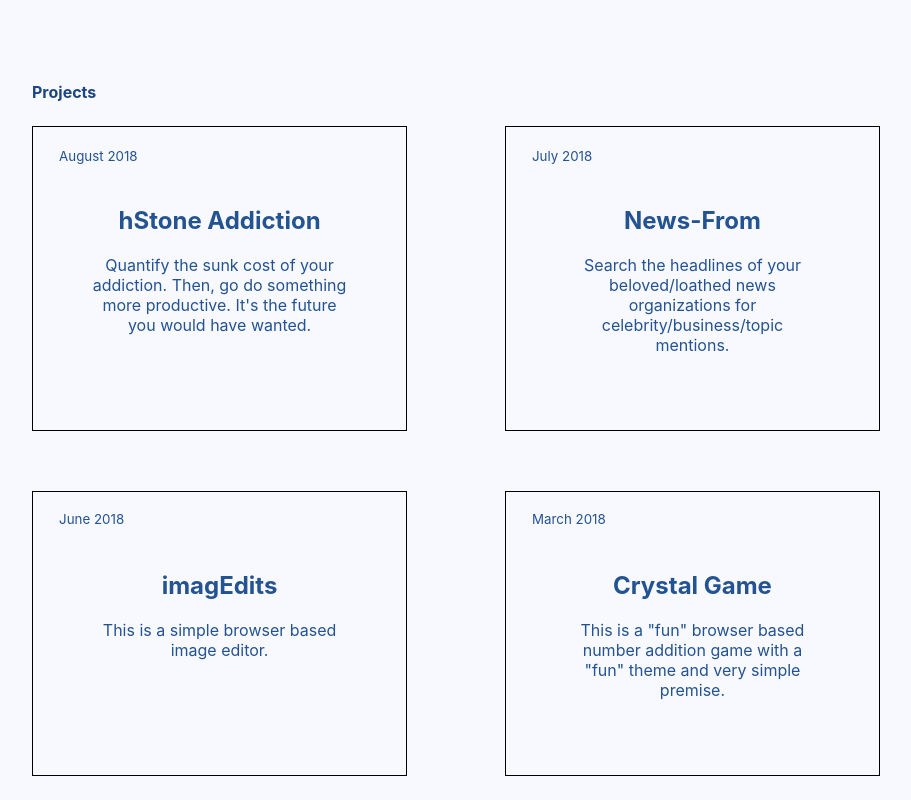
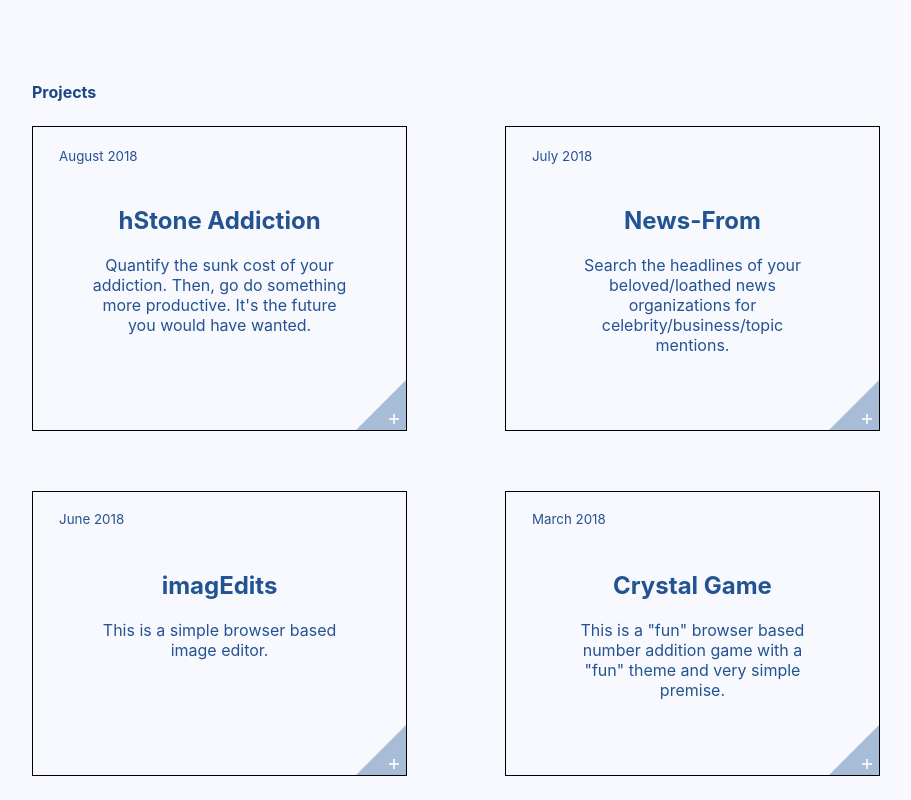
Before and after one commit to JuliusDorfman/jdorfj, a React (Create React App) app: page / in a window 1280 px wide. Shown: the part 860-1660 px from the top of the page, without its empty margins (184-1095 px from the left). Built offline with nearby package versions, Linux system fonts and the light colour scheme; a web font is replaced by a local one.

Commit message:
added overlay links

```diff
--- a/src/Pages/Portfolio/Portfolio.css
+++ b/src/Pages/Portfolio/Portfolio.css
@@ -253,6 +253,60 @@ main>.small-intro {
   padding: 7%;
   margin-bottom: 7%;
   max-width: 30%;
+}
+
+.ind-proj {
+  position: relative;
+  overflow: hidden;
+}
+
+.ind-proj .overlay-plus {
+  position: absolute;
+  right: 0;
+  bottom: 0;
+  border-bottom: 50px solid #A7BCD6;
+  border-left: 50px solid transparent;
+  transition: .3s cubic-bezier(.63, .08, .35, .92);
+  color: transparent;
+}
+
+.ind-proj:hover .overlay-plus {
+  height: 100%;
+  width: 100%;
+  background: #A7BCD6;
+  border-bottom: initial;
+}
+
+.ind-proj:hover .overlay-text {
+  color: ghostwhite;
+}
+
+.overlay-text {
+  display: flex;
+  flex-direction: column;
+  margin: 0;
+  justify-content: center;
+  align-items: center;
+  position: absolute;
+  height: 100%;
+  width: 100%;
+  transition: .5s cubic-bezier(.63, .08, .35, .92);
+}
+
+.overlay-text hr {
+  width: 70%;
+  border: 1px solid ghostwhite;
+}
+
+.plus-icon {
+  position: absolute;
+  height: 10px;
+  right: 2%;
+  bottom: 2%;
+}
+
+.text-italics {
+  font-style: italic;
 }
 
 .ind-proj .new-date {
--- a/src/Pages/Portfolio/Portfolio.jsx
+++ b/src/Pages/Portfolio/Portfolio.jsx
@@ -138,6 +138,16 @@ export default class Portfolio extends Component {
               <div className="new-proj-flavor-text">
                 <p>Quantify the sunk cost of your addiction. Then, go do something more productive. It's the future you would have wanted.</p>
               </div>
+              <a href="https://hstone-app.herokuapp.com/" target="_blank" rel="noopener noreferrer">
+                <div className="overlay-plus">
+                  <div className="overlay-text">
+                    <p>Passion Project</p>
+                    <hr />
+                    <p className="text-italics">Web Application</p>
+                  </div>
+                </div>
+              </a>
+              <img className="plus-icon" src="/assets/images/juliusdorfman_plus_icon.png" alt="plus-icon" />
             </div>
             <div className="new-proj-news-from ind-proj">
               <div className="new-project-intro">
@@ -149,6 +159,16 @@ export default class Portfolio extends Component {
               <div className="new-proj-flavor-text">
                 <p>Search the headlines of your beloved/loathed news organizations for celebrity/business/topic mentions.</p>
               </div>
+              <a href="https://news-from.herokuapp.com/" target="_blank" rel="noopener noreferrer">
+                <div className="overlay-plus">
+                  <div className="overlay-text">
+                    <p>Passion Project</p>
+                    <hr />
+                    <p className="text-italics">Web Application</p>
+                  </div>
+                </div>
+              </a>
+              <img className="plus-icon" src="/assets/images/juliusdorfman_plus_icon.png" alt="plus-icon" />
             </div>
             <div className="new-proj-imagedits ind-proj">
               <div className="new-project-intro">
@@ -160,6 +180,17 @@ export default class Portfolio extends Component {
               <div className="new-proj-flavor-text">
                 <p>This is a simple browser based image editor.</p>
               </div>
+              <a href="https://juliusdorfman.github.io/imagEdits/" target="_blank" rel="noopener noreferrer">
+
+                <div className="overlay-plus">
+                  <div className="overlay-text">
+                    <p>Passion Project</p>
+                    <hr />
+                    <p className="text-italics">Web Application</p>
+                  </div>
+                </div>
+              </a>
+              <img className="plus-icon" src="/assets/images/juliusdorfman_plus_icon.png" alt="plus-icon" />
             </div>
             <div className="new-proj-crystal-game ind-proj">
               <div className="new-project-intro">
@@ -171,6 +202,16 @@ export default class Portfolio extends Component {
               <div className="new-proj-flavor-text">
                 <p>This is a "fun" browser based number addition game with a "fun" theme and very simple premise.</p>
               </div>
+              <a href="https://crystal-numbers.herokuapp.com/" target="_blank" rel="noopener noreferrer">
+                <div className="overlay-plus">
+                  <div className="overlay-text">
+                    <p>Passion Project</p>
+                    <hr />
+                    <p className="text-italics">Web Application</p>
+                  </div>
+                </div>
+              </a>
+              <img className="plus-icon" src="/assets/images/juliusdorfman_plus_icon.png" alt="plus-icon" />
             </div>
             <div className="experience-link-wrapper">
               <a href="/homepage">
```
Also changed, not shown: public/assets/images/juliusdorfman_plus_icon.png (added).
